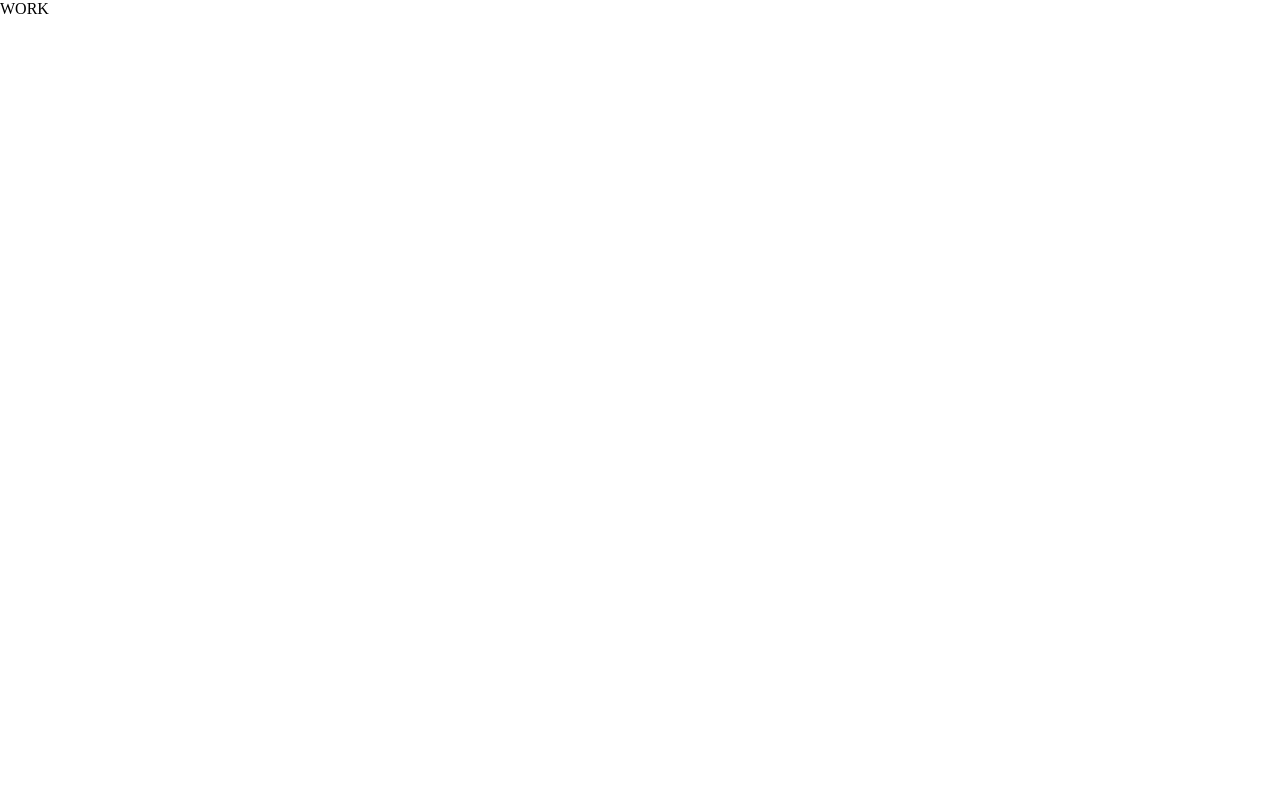
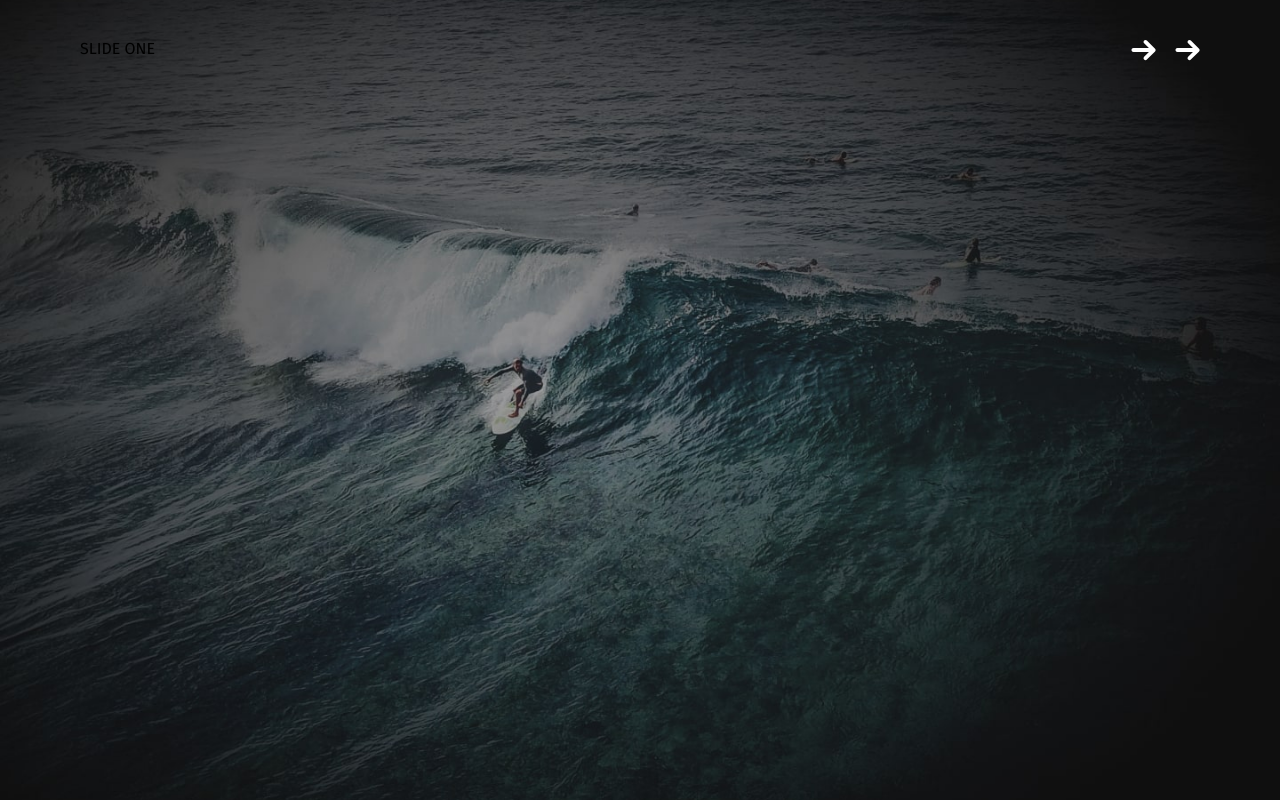
Before and after one commit to kostya-x/go-surf, a website: page src/index.html in a window 1280 px wide. Drawn offline with nearby package versions, Linux system fonts and the light colour scheme; files that its build step writes are made by us from their sources.

Commit message:
slider add slide 1 and set arrows

```diff
--- a/src/index.html
+++ b/src/index.html
@@ -5,12 +5,20 @@
 	<meta name="viewport" content="width=device-width, initial-scale=1.0">
 	<meta http-equiv="X-UA-Compatible" content="ie=edge">
 	<title>GO - SURF</title>
+	<link href="https://fonts.googleapis.com/css?family=Fira+Sans:300,400,500,800&display=swap" rel="stylesheet">
 	<link rel="stylesheet" href="css/normalize.min.css">
 	<link rel="stylesheet" href="css/slick.min.css">
 	<link rel="stylesheet" href="css/master.min.css">
 </head>
 <body>
-	WORK
+	<header class="header">
+		<div class="header__slider slider">
+			<div class="slider__item">SLIDE ONE</div>
+			<div class="slider__item">SLIDE TWO</div>
+			<div class="slider__item">SLIDE THREE</div>
+		</div>
+	</header>
+
 	<script src="https://ajax.googleapis.com/ajax/libs/jquery/3.4.1/jquery.min.js"></script>
 	<script src="js/slick.min.js"></script>
 	<script src="js/master.min.js"></script>
--- a/src/js/master.js
+++ b/src/js/master.js
@@ -1,6 +1,8 @@
 $(function(){
-
-
-
-
+	$('.header__slider').slick({
+		infinite: true,
+		fade: true,
+		prevArrow: '<img class="slider__arrow slider__arrow--prev" src="img/arrow.svg" alt="previous slide"></img>',
+		nextArrow: '<img class="slider__arrow slider__arrow--next" src="img/arrow.svg" alt="next slide"></img>'
+	});
 });
--- /dev/null
+++ b/src/sass/_header.sass
@@ -0,0 +1,22 @@
+.header
+	&__slider
+		height: 100vh
+		background-image: url(../img/header-slider/slide-1.jpg)
+		background-repeat: no-repeat
+		background-size: cover
+		background-position: center
+
+.slider
+	&__item
+		padding: 40px 80px
+
+	&__arrow
+		position: absolute
+		top: 40px
+
+		&--prev
+			right: 124px
+			transform: rotate(180deg) translate(0 1px)
+
+		&--next
+			right: 80px
--- a/src/sass/master.sass
+++ b/src/sass/master.sass
@@ -0,0 +1,4 @@
+@import header
+
+body
+	font-family: 'Fira Sans', sans-serif
```
Also changed, not shown: src/img/arrow.svg (added), src/img/header-slider/slide-1.jpg (added).
